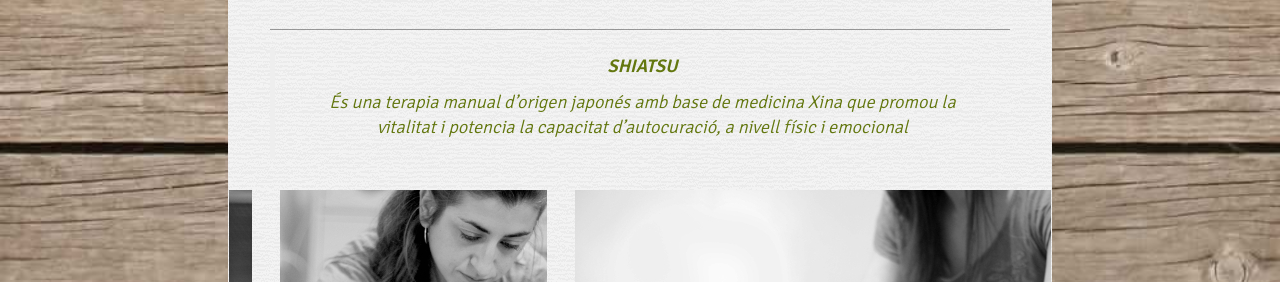
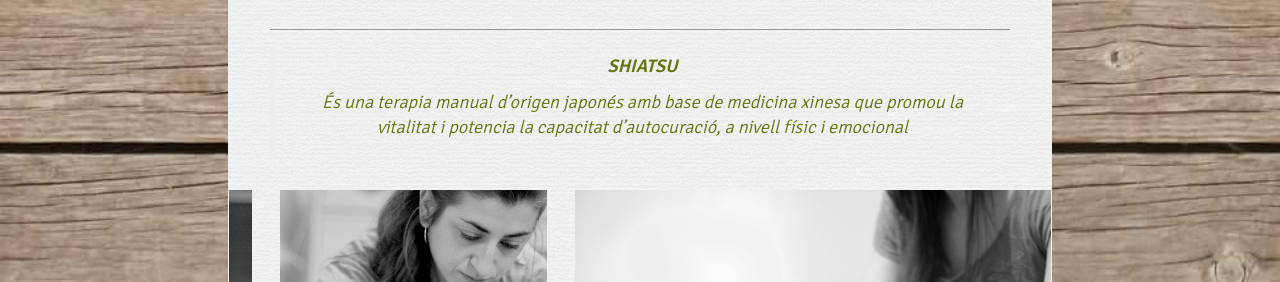
Before and after one commit to agustibr/shiatsu.nuriabelloc.com, a Jekyll site: the page built from cat/1-sessions.md, in a window 1280 px wide and 900 px high. Shown: the part 191-473 px from the top of the window. Built offline with Jekyll 4.4.1, drawn with Linux system fonts in a browser that asks for light colours; some web fonts are replaced.

Commit message:
Update 1-sessions.md

```diff
--- a/cat/1-sessions.md
+++ b/cat/1-sessions.md
@@ -32,7 +32,7 @@ published: true
 
 > **SHIATSU**
 
-> És una terapia manual d'origen japonés amb base de medicina Xina que promou la vitalitat i potencia la capacitat d'autocuració, a nivell físic i emocional
+> És una terapia manual d'origen japonés amb base de medicina xinesa que promou la vitalitat i potencia la capacitat d'autocuració, a nivell físic i emocional
 
 {% include carousel.html imgs=page.shiatsuCarousel %}
 
```
